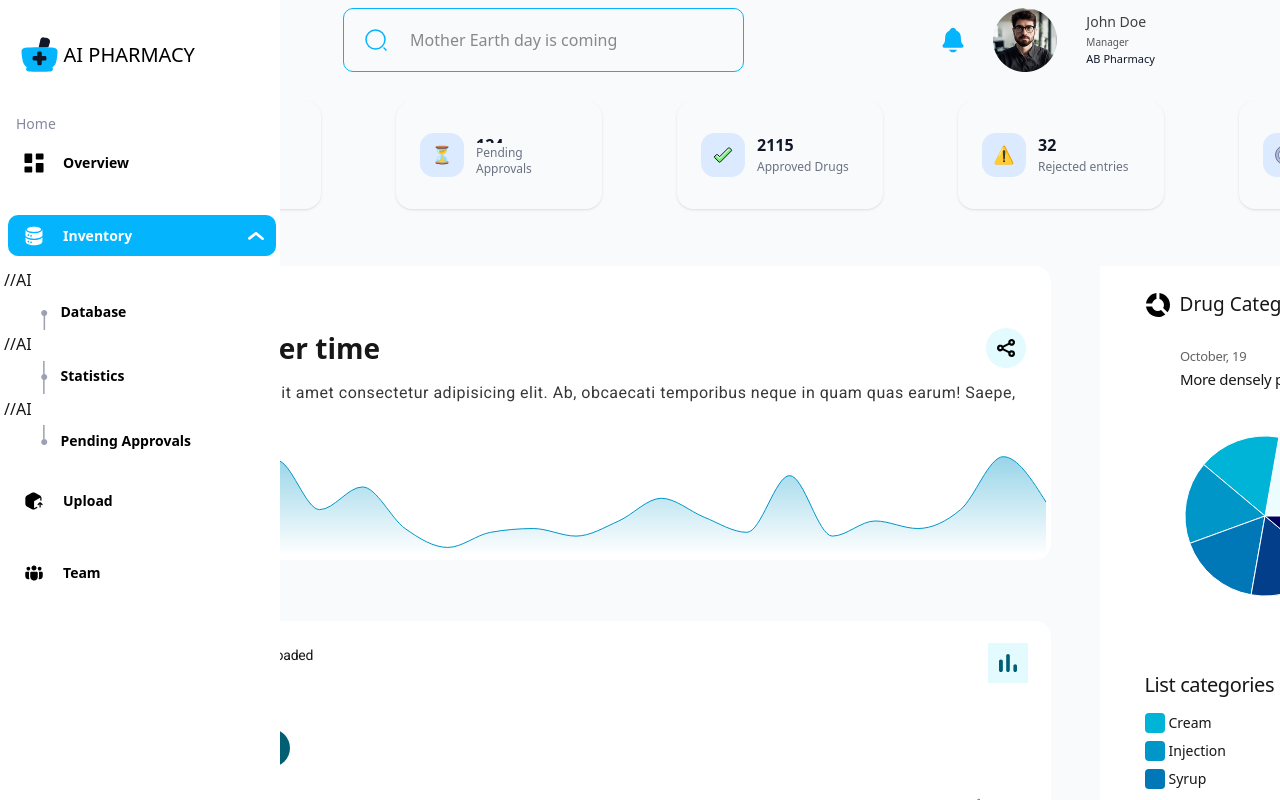
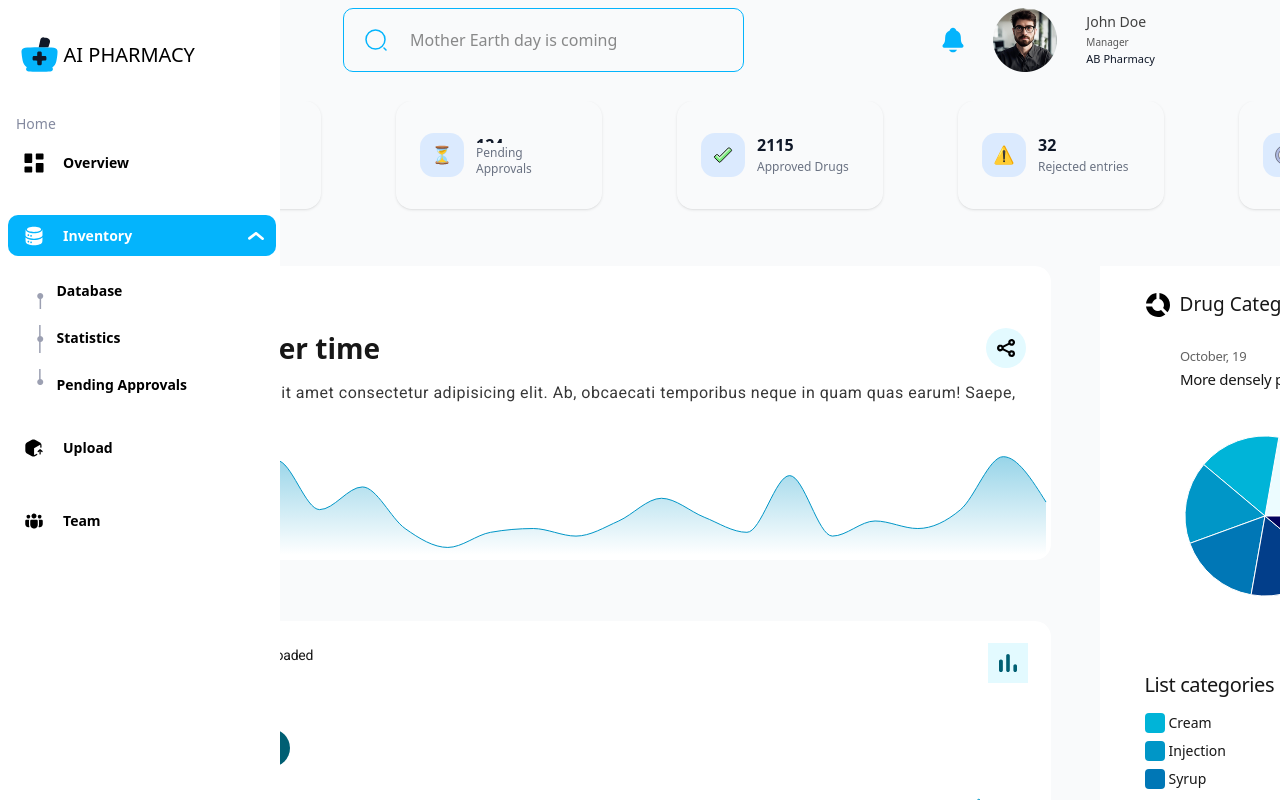
Before and after one commit to Efojensen/AI_Pharmacy, a Next.js app: page / in a window 1280 px wide. Both pictures are taken after a click on the item "Inventory". Built offline with nearby package versions, Linux system fonts and the light colour scheme.

Commit message:
ironed out some errors with the subSidebarTiles

```diff
--- a/components/sideBar/SidebarTile.tsx
+++ b/components/sideBar/SidebarTile.tsx
@@ -13,8 +13,9 @@ interface SidebarTileProps {
 }
 
 const SidebarTile: React.FC<SidebarTileProps> = ({ icon, text, active, dropdownArrow, dropdownItems }) => {
+    // To be studied
     const [isDropdownOpen, setIsDropdownOpen] = useState(false)
-    const [activeSubItem, setActiveSubItem] = useState<number | null>(null) //AI
+    const [activeSubItem, setActiveSubItem] = useState<number | null>(null)
 
     const handleClick = () => {
         if (dropdownArrow) {
@@ -22,8 +23,8 @@ const SidebarTile: React.FC<SidebarTileProps> = ({ icon, text, active, dropdownA
         }
     }
 
-    const handleSubItemClick = (index: number) => { //AI
-        setActiveSubItem(activeSubItem === index ? null : index) //AI
+    const handleSubItemClick = (index: number) => {
+        setActiveSubItem(activeSubItem === index ? null : index)
     }
 
     return (
@@ -65,9 +66,11 @@ const SidebarTile: React.FC<SidebarTileProps> = ({ icon, text, active, dropdownA
             {/* Dropdown Items - rendered as siblings */}
             <div className="mt-[-0.5rem]">
                 {isDropdownOpen && dropdownItems && dropdownItems.map((itemText, index) => (
-                    <div onClick={() => handleSubItemClick(index)}> //AI
+                    <div
+                    key={index}
+                    onClick={() => handleSubItemClick(index)}
+                    >
                         <SubSidebarTile
-                            key={index}
                             index={index}
                             text={itemText}
                             active={activeSubItem === index} //AI
--- a/components/sideBar/SubSidebarConnector.tsx
+++ b/components/sideBar/SubSidebarConnector.tsx
@@ -40,7 +40,7 @@ export const SubSidebarConnector: React.FC<SubSideBarConnectorProps> = ({ index,
 
 export const PipeConnector = () => {
     return (
-        <span className='my-[-.6375rem]'>
+        <span className='my-[-.8375rem]'>
             |
         </span>
     )
--- a/components/sideBar/SubSidebarTile.tsx
+++ b/components/sideBar/SubSidebarTile.tsx
@@ -10,8 +10,8 @@ interface SubSidebarTileProps {
 export const SubSidebarTile: React.FC<SubSidebarTileProps> = ({ text, active, index, last }) => {
     return (
         <li className={`
-            flex items-center gap-x-[0.75rem] py-[.6375rem] pl-[2rem] pr-[0.75rem] font-semibold
-            cursor-pointer text-sm transition-colors rounded-[0.75rem] text-black mx-[.25rem]
+            flex items-center gap-x-[0.75rem] py-[.8375rem] pl-[2rem] pr-[0.75rem] font-semibold
+            cursor-pointer text-sm transition-colors rounded-[0.75rem] text-black
             ${active ?
                 'bg-someBlueColor text-cyanText'
                 :
```
